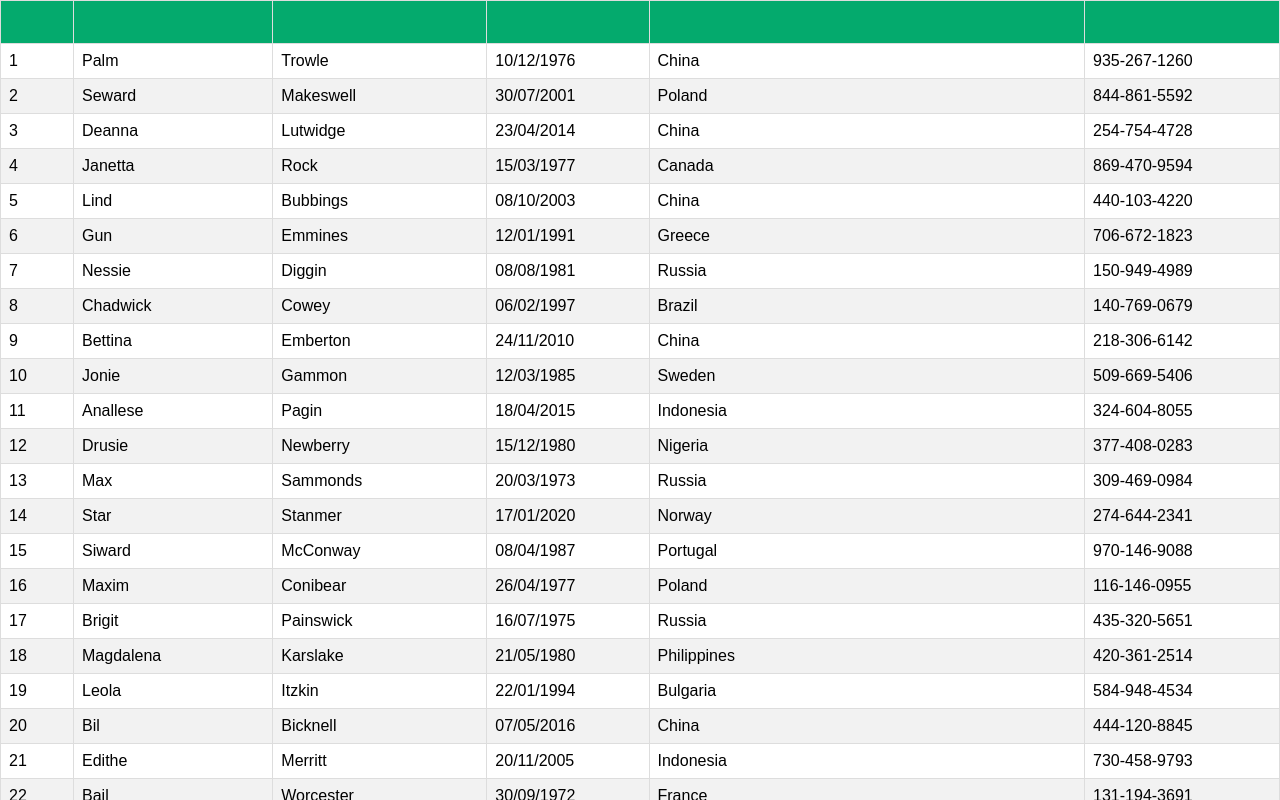
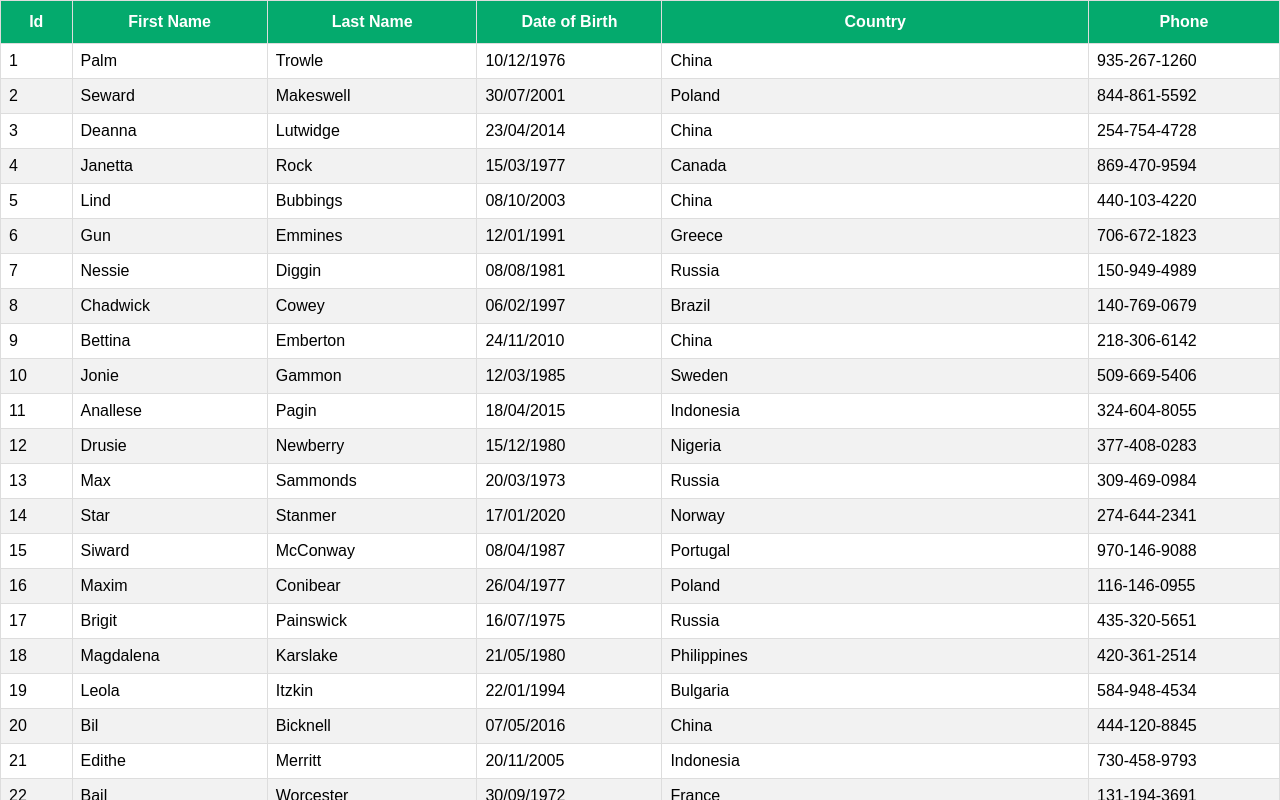
Before and after one commit to KoichaDev/React-Pagination, a React (Create React App) app: page / in a window 1280 px wide. Shown: the top 800 px of the page. Built offline with nearby package versions, Linux system fonts and the light colour scheme.

Commit message:
Fix: 🐛 Rendering the correct title for the header now

```diff
--- a/src/components/BasicTable.js
+++ b/src/components/BasicTable.js
@@ -18,19 +18,24 @@ const BasicTable = () => {
     })
 
     // These are functions and arrays from the hook that comes from the useHook package given to us to enable easy table creation
-    const { getTableProps, getTableBodyProps, headerGroups, rows, prepareRow } = tableInstance
+    const {
+        getTableProps,
+        getTableBodyProps,
+        headerGroups,
+        rows,
+        prepareRow } = tableInstance
 
     return (
-        <table {...getTableBodyProps()}>
+        <table {...getTableProps()}>
             <thead>
                 {headerGroups.map(headerGroup => {
-                    return (
-                        <tr {...headerGroup.getHeaderGroupProps()}>
-                            {headerGroup.headers.map(column => {
-                                return <th {...column.getHeaderProps()}>{column.render('Header')}</th>
-                            })}
-                        </tr>
-                    )
+                    return <tr {...headerGroup.getHeaderGroupProps()}>
+                        {headerGroup.headers.map(column => {
+                            // The 'Header' property is located on the columns.js file, so basically, id, first_name, last_name etc.
+                            return <th {...column.getHeaderProps()}>{column.render('Header')}</th>
+                        })}
+                    </tr>
+
                 })}
             </thead>
             <tbody {...getTableBodyProps}>
--- a/src/components/columns.js
+++ b/src/components/columns.js
@@ -6,27 +6,27 @@
 
 export const COLUMNS = [
     {
-        header: 'Id',
+        Header: 'Id',
         accessor: 'id'
     },
     {
-        header: 'First Name',
+        Header: 'First Name',
         accessor: 'first_name',
     },
     {
-        header: 'Last Name',
+        Header: 'Last Name',
         accessor: 'last_name',
     },
     {
-        header: 'Date of Birth',
+        Header: 'Date of Birth',
         accessor: 'date_of_birth'
     },
     {
-        header: 'Country',
+        Header: 'Country',
         accessor: 'country'
     },
     {
-        header: 'Phone',
+        Header: 'Phone',
         accessor: 'phone'
     },
 ]
```
